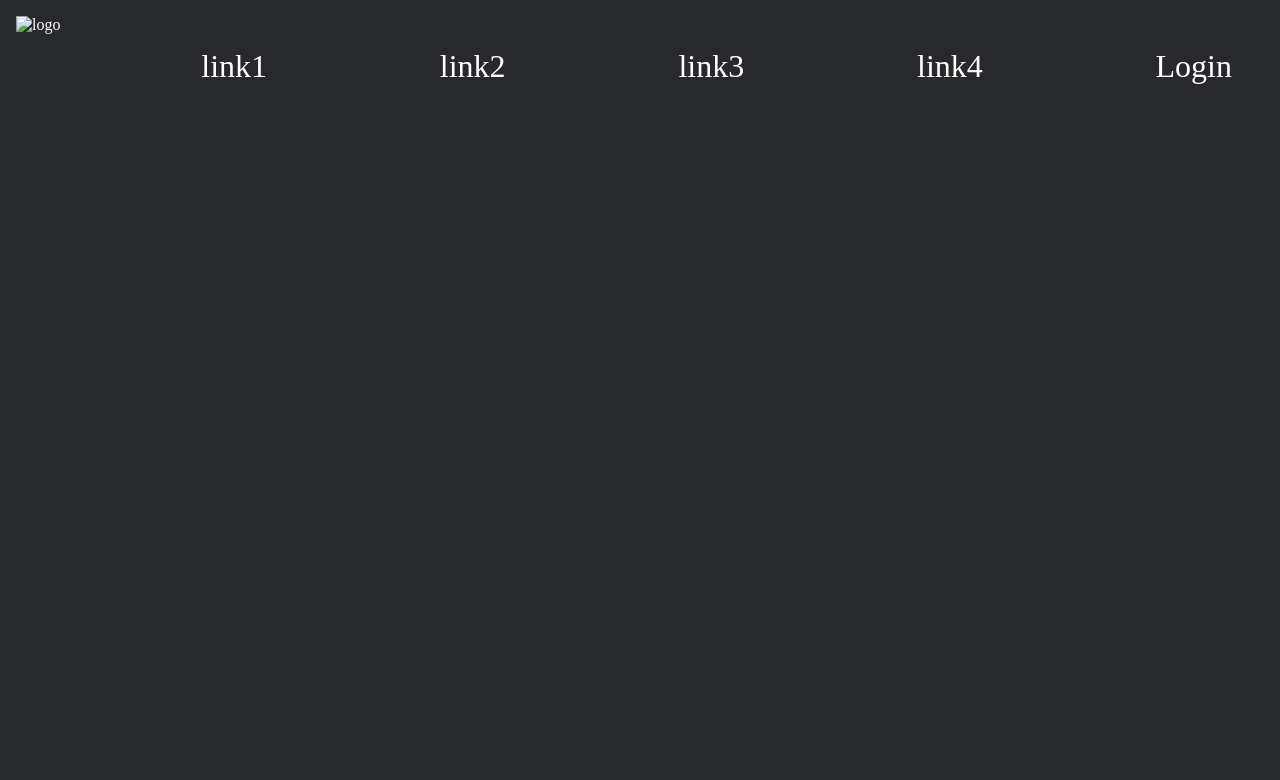
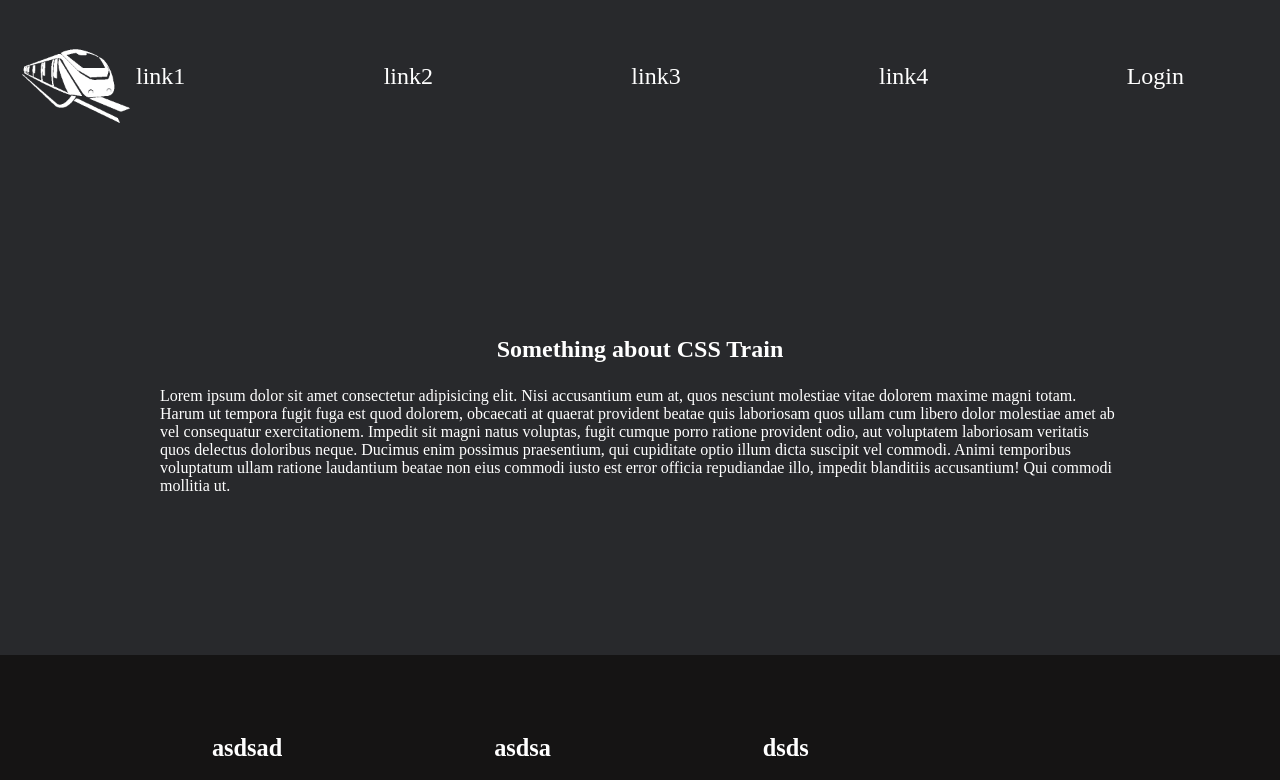
Before and after one commit to Sticzx/Thunder-CSS, a plain HTML site: page index.html in a window 1280 px wide. Shown: the top 780 px of the page. Drawn offline with Linux system fonts and the light colour scheme.

Commit message:
hard progress

```diff
--- a/index.html
+++ b/index.html
@@ -5,23 +5,32 @@
     <meta http-equiv="X-UA-Compatible" content="IE=edge">
     <link rel="stylesheet" href="main.css">
     <meta name="viewport" content="width=device-width, initial-scale=1.0">
-    <title>Document</title>
+    <title>CSS TRAIN</title>
 </head>
 <body>
     <header>
+        <div class="headerlogo">
+            <img src="trainlogo2.png" alt="logo">
+        </div>
         <nav>
             <ul>
-                <img src="" alt="logo">
-                <li><a>link1</a></li>
-                <li><a>link2</a></li>
-                <li><a>link3</a></li>
-                <li><a>link4</a></li>
-                <li><a>Login</a></li>
+                <li><a href="">link1</a></li>
+                <li><a href="">link2</a></li>
+                <li><a href="">link3</a></li>
+                <li><a href="">link4</a></li>
+                <li><a href="">Login</a></li>
             </ul>
         </nav>
     </header>
     <main>
-
+        <article>
+            <h2>
+                Something about CSS Train
+            </h2>
+            <p>
+                Lorem ipsum dolor sit amet consectetur adipisicing elit. Nisi accusantium eum at, quos nesciunt molestiae vitae dolorem maxime magni totam. Harum ut tempora fugit fuga est quod dolorem, obcaecati at quaerat provident beatae quis laboriosam quos ullam cum libero dolor molestiae amet ab vel consequatur exercitationem. Impedit sit magni natus voluptas, fugit cumque porro ratione provident odio, aut voluptatem laboriosam veritatis quos delectus doloribus neque. Ducimus enim possimus praesentium, qui cupiditate optio illum dicta suscipit vel commodi. Animi temporibus voluptatum ullam ratione laudantium beatae non eius commodi iusto est error officia repudiandae illo, impedit blanditiis accusantium! Qui commodi mollitia ut.
+            </p>
+        </article>
     </main>
     <footer>
         <ul>
--- a/main.css
+++ b/main.css
@@ -10,8 +10,20 @@ body {
 }
 
 header {
+    display: flex;
     height: 15vh;
     padding: 1em;
+    justify-content: space-between;
+}
+
+img {
+    height: 100%;
+    display: block;
+}
+
+nav{
+    flex-basis: 90%;
+    padding-right: 5em;
 }
 
 nav > ul{
@@ -20,16 +32,38 @@ nav > ul{
     justify-content: center;
     justify-content: space-between;
     list-style-type: none;
+    height: 100%;
+}
+
+li {
+    display: grid;
+    justify-content: center;
+    place-content: center;
 }
 
 a {
     display: block;
-    padding: 1em;
-    font-size: 2em;
+    text-align: center;
+    color: white;
+    font-size: 3vh;
+    text-decoration: none;
 }
 
 main {
-    height: 85vh;
+    display: flex;
+    flex-wrap: wrap;
+    height: auto;
+}
+
+article{
+    justify-content: center;
+    padding: 10em;
+    font-size: 2vh;
+}
+
+article > h2{
+    text-align: center;
+    margin: 1em ;
 }
 
 footer {
```
Also changed, not shown: trainlogo2.png (added).
